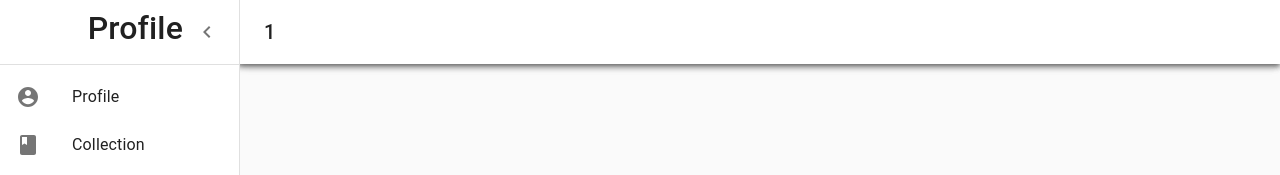
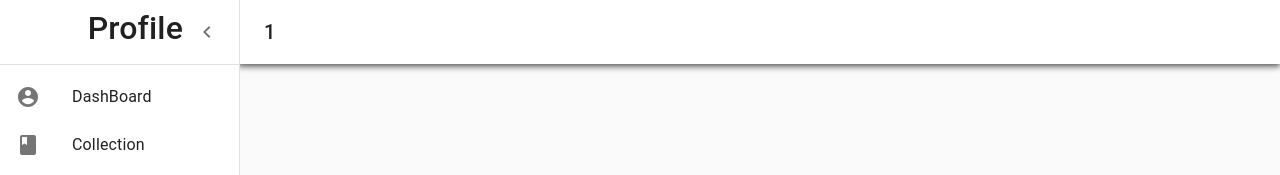
Before and after one commit to xkong93/wbdv-su19-Sneakers-project-react-client, a React (Create React App) app: page /user/1/profile/1 in a window 1280 px wide. Both pictures are taken after a click on the button "open drawer". Shown: the top 175 px of the page. Built offline with nearby package versions, Linux system fonts and the light colour scheme.

Commit message:
Update ProfileComponent.js

```diff
--- a/src/component/ProfileComponents/ProfileComponent.js
+++ b/src/component/ProfileComponents/ProfileComponent.js
@@ -138,7 +138,7 @@ export default function PersistentDrawerLeft({params}) {
                 </div>
                 <Divider />
                 <List>
-                    {['Profile', 'Collection'].map((text, index) => (
+                    {['DashBoard', 'Collection'].map((text, index) => (
                         <Link color="inherit" href={`/user/:uid/profile/${text}`}><ListItem button key={text}>
                             <ListItemIcon>{index===0 && <AccountIcon/>}
                                 {index===1 && <BookIcon/>}
@@ -172,7 +172,7 @@ export default function PersistentDrawerLeft({params}) {
                 })}
             >
                 <div className={classes.drawerHeader} />
-                {params.type == 'Profile' && <DashBoardComponent/>}
+                {params.type == 'DashBoard' && <DashBoardComponent/>}
                 {params.type == 'Collection' && <PortfolioContainer/>}
                 {params.type =='Profile Edit' && <ProfileEditorComponent/>}
             </main>
```
